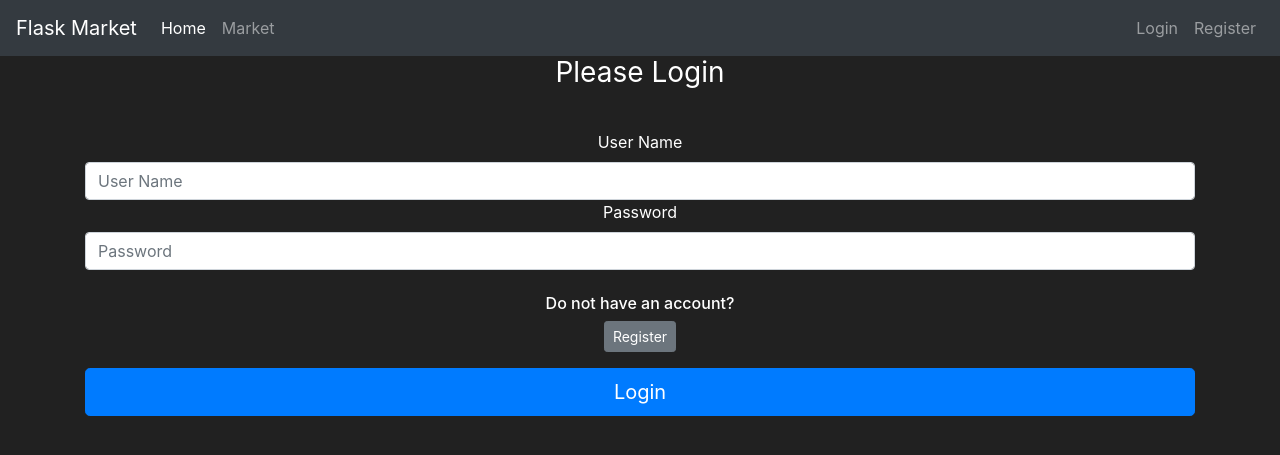
After one commit to Petro96/Market, a Flask app: page /login in a window 1280 px wide. The commit adds this page. Shown: the top 455 px of the page. Run offline with Flask 3, Linux system fonts and the light colour scheme; some libraries are stand-ins or nearby versions.

Commit message:
new commit

```diff
--- a/market/forms.py
+++ b/market/forms.py
@@ -26,9 +26,16 @@ class RegisterForm(FlaskForm):
 
 
     username = StringField(label='User Name:', validators=[Length(min=2,max=30), DataRequired()])
-    email_address = EmailField(label='Email Address:', validators=[Email(),DataRequired()], granular_message=True)
+    email_address = EmailField(label='Email Address:', validators=[Email(),DataRequired()])
 
     password = PasswordField(label='Password:', validators=[Length(min=6),DataRequired()])
     password_confirmation = PasswordField(label='Confirm Password:', validators=[EqualTo('password'),DataRequired()])
 
     submit = SubmitField(label='Create Account')
+
+
+class LoginForm(FlaskForm):
+
+    username = StringField(label='User Name', validators=[DataRequired()])
+    password = PasswordField(label='Password', validators=[DataRequired()])
+    submit = SubmitField(label='Login', validators=[DataRequired()])
--- a/market/routes.py
+++ b/market/routes.py
@@ -3,7 +3,7 @@
 from market import app,db
 from flask import render_template,redirect,url_for,flash,get_flashed_messages,request
 from market.models import Item,User
-from market.forms import RegisterForm
+from market.forms import RegisterForm, LoginForm
 
 @app.route('/')
 @app.route('/home')
@@ -35,7 +35,9 @@ def register_page():
 
         user_to_create = User(userName=form.username.data,
                               email_address=form.email_address.data,
-                              password_hash=form.password.data)
+                              password=form.password.data) # password -> setter
+                            # Silvia Pot 987654
+        #user_to_create.getUserName() # calling User getter
         db.session.add(user_to_create)
         db.session.commit()
 
@@ -49,3 +51,11 @@ def register_page():
     #flash_message = get_flashed_messages()
 
     return render_template('register.html',form=form)
+
+
+@app.route('/login', methods=['GET','POST'])
+def login_page():
+
+    login = LoginForm()
+
+    return render_template('login.html',login=login)
--- a/market/templates/base.html
+++ b/market/templates/base.html
@@ -31,7 +31,7 @@
             </ul>
             <ul class="navbar-nav">
                 <li class="nav-item">
-                    <a class="nav-link" href="#">Login</a>
+                    <a class="nav-link" href="{{url_for('login_page')}}">Login</a>
                 </li>
                 <li class="nav-item">
                     <a class="nav-link" href="{{url_for('register_page')}}">Register</a>
--- /dev/null
+++ b/market/templates/login.html
@@ -0,0 +1,38 @@
+{% extends 'base.html' %}
+
+{% block title %}
+   Login Page
+{% endblock %}
+
+{% block content %}
+
+   <body class="text-center">
+    <div class="container">
+        <form method="POST" class="form-signin" style="color:white">
+            {{ login.hidden_tag() }}
+
+            <h1 class="h3 mb-3 font-weight-normal">
+                Please Login
+            </h1>
+            <br>
+            {{ login.username.label() }}
+            {{ login.username(class="form-control", placeholder="User Name") }}
+
+            {{ login.password.label() }}
+            {{ login.password(class="form-control", placeholder="Password") }}
+
+            <br>
+
+
+            <div class="checkbox mb-3">
+               <h6>Do not have an account?</h6>
+               <a class="btn btn-sm btn-secondary" href="{{ url_for('register_page') }}">Register</a>
+            </div>
+
+            {{ login.submit(class="btn btn-lg btn-block btn-primary") }}
+
+        </form>
+    </div>
+   </body>
+
+{% endblock %}
```
Also changed, not shown: makeCopy.txt.txt (+20 -4 lines), market/__init__.py (+7 -2 lines), market/models.py (+11 -0 lines), market/templates/register.html (+8 -2 lines), instance/market.db.
